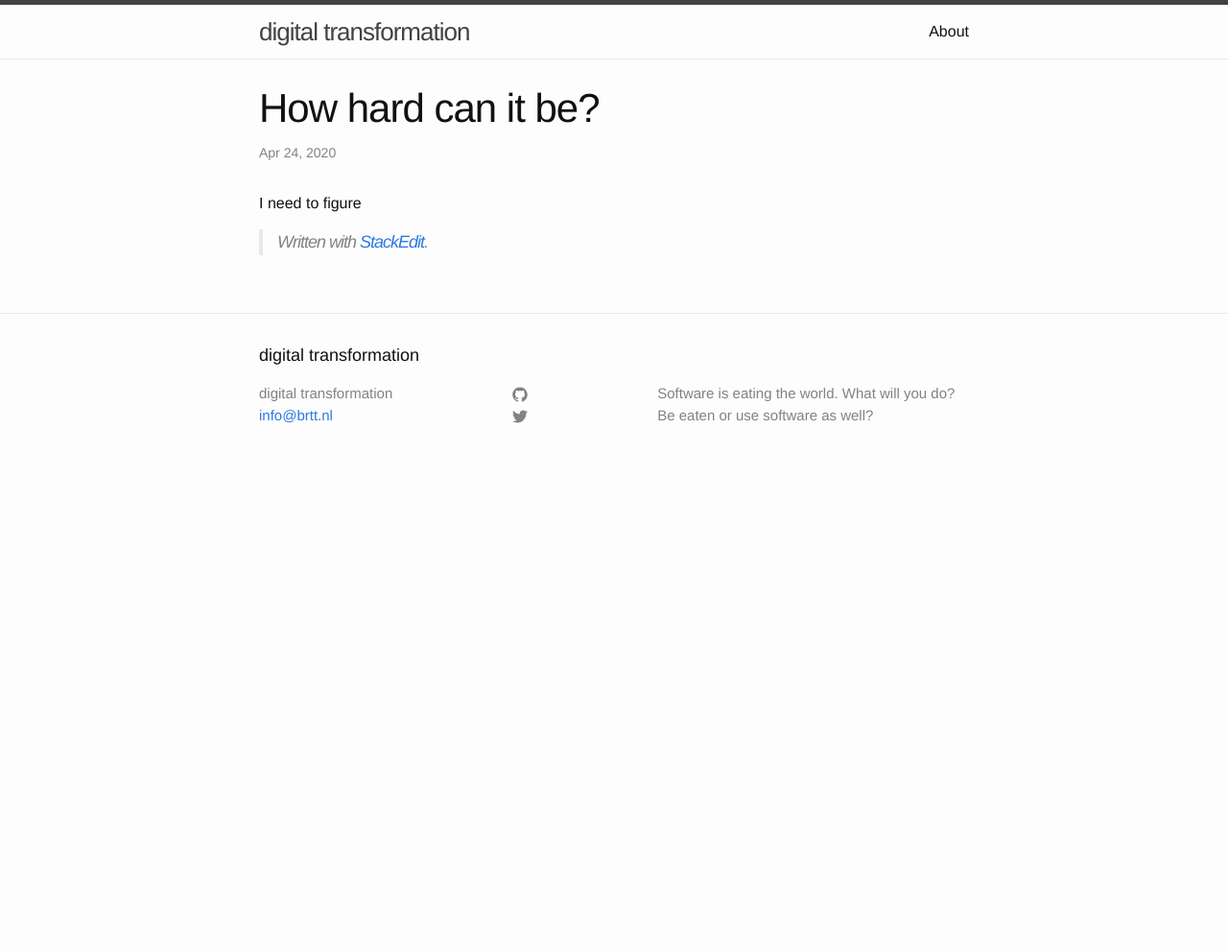
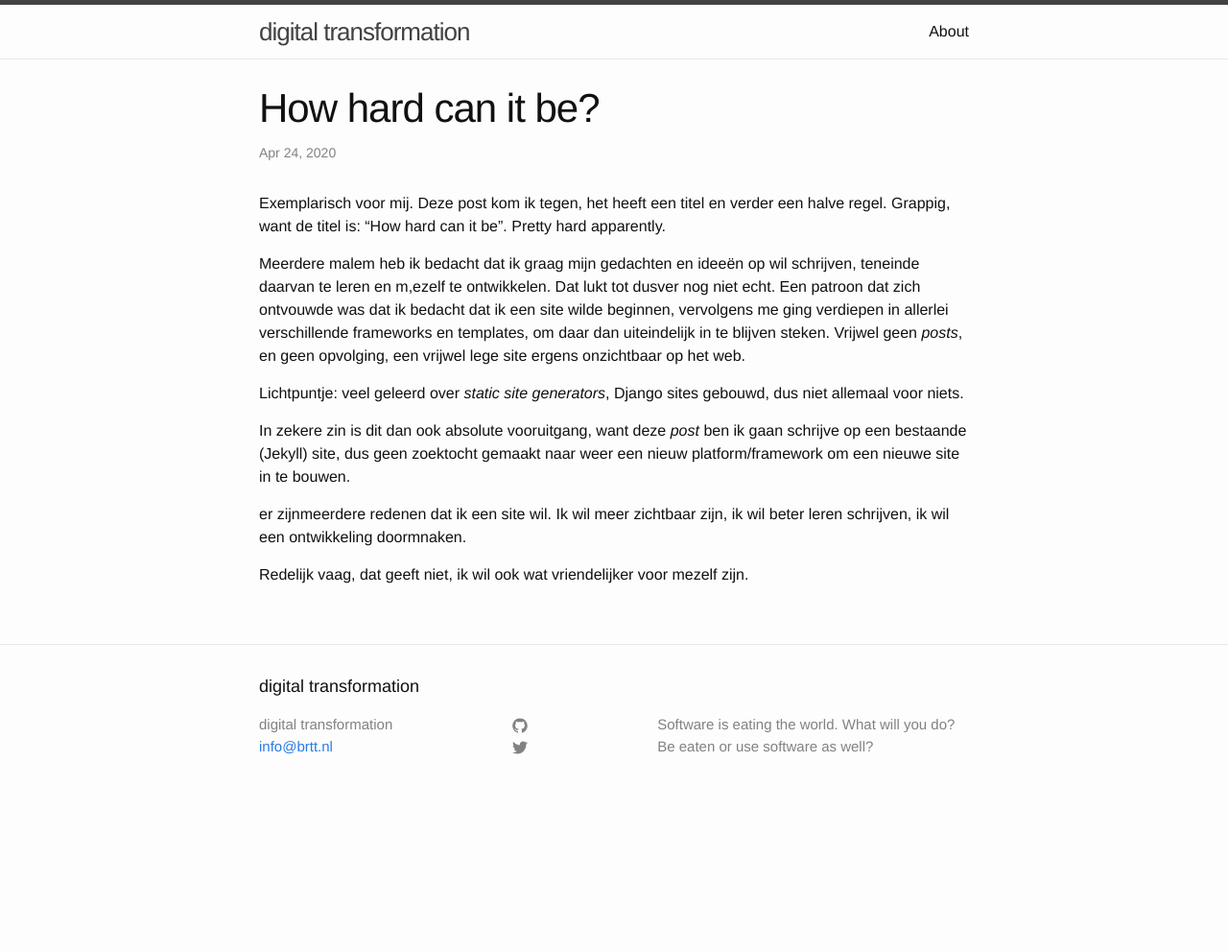
Before and after one commit to wijnandb/wijnandb.github.io, a Jekyll site: the page built from _posts/2020-4-24-how-hard-can-it-be.md, in a window 1280 px wide. Shown: the whole page at 96% size. Built offline with Jekyll 4.4.1, drawn with Linux system fonts in a browser that asks for light colours; our own code applies the rules of GitHub Pages for plain Markdown files; before the commit the page ends 900 px from its top, so only the background shows below that.

Commit message:
Update 2020-4-24-how-hard-can-it-be.md

```diff
--- a/_posts/2020-4-24-how-hard-can-it-be.md
+++ b/_posts/2020-4-24-how-hard-can-it-be.md
@@ -5,9 +5,17 @@ categories: [productivity]
 
 ---
 
-I need to figure
+Exemplarisch voor mij.
+Deze post kom ik tegen, het heeft een titel en verder een halve regel.
+Grappig, want de titel is: "How hard can it be". Pretty hard apparently.
 
-> Written with [StackEdit](https://stackedit.io/).
-<!--stackedit_data:
-eyJoaXN0b3J5IjpbLTE1MTcyNzk3MzIsLTQwODc4OTE2Nl19
--->
+Meerdere malem heb ik bedacht dat ik graag mijn gedachten en idee&euml;n op wil schrijven, teneinde daarvan te leren en m,ezelf te ontwikkelen. Dat lukt tot dusver nog niet echt.
+Een patroon dat zich ontvouwde was dat ik bedacht dat ik een site wilde beginnen, vervolgens me ging verdiepen in allerlei verschillende frameworks en templates, om daar dan uiteindelijk in te blijven steken. Vrijwel geen _posts_, en geen opvolging, een vrijwel lege site ergens onzichtbaar op het web.
+
+Lichtpuntje: veel geleerd over _static site generators_, Django sites gebouwd, dus niet allemaal voor niets.
+
+In zekere zin is dit dan ook absolute vooruitgang, want deze _post_ ben ik gaan schrijve op een bestaande (Jekyll) site, dus geen zoektocht gemaakt naar weer een nieuw platform/framework om een nieuwe site in te bouwen.
+
+er zijnmeerdere redenen dat ik een site wil. Ik wil meer zichtbaar zijn, ik wil beter leren schrijven, ik wil een ontwikkeling doormnaken.
+
+Redelijk vaag, dat geeft niet, ik wil ook wat vriendelijker voor mezelf zijn.
```
